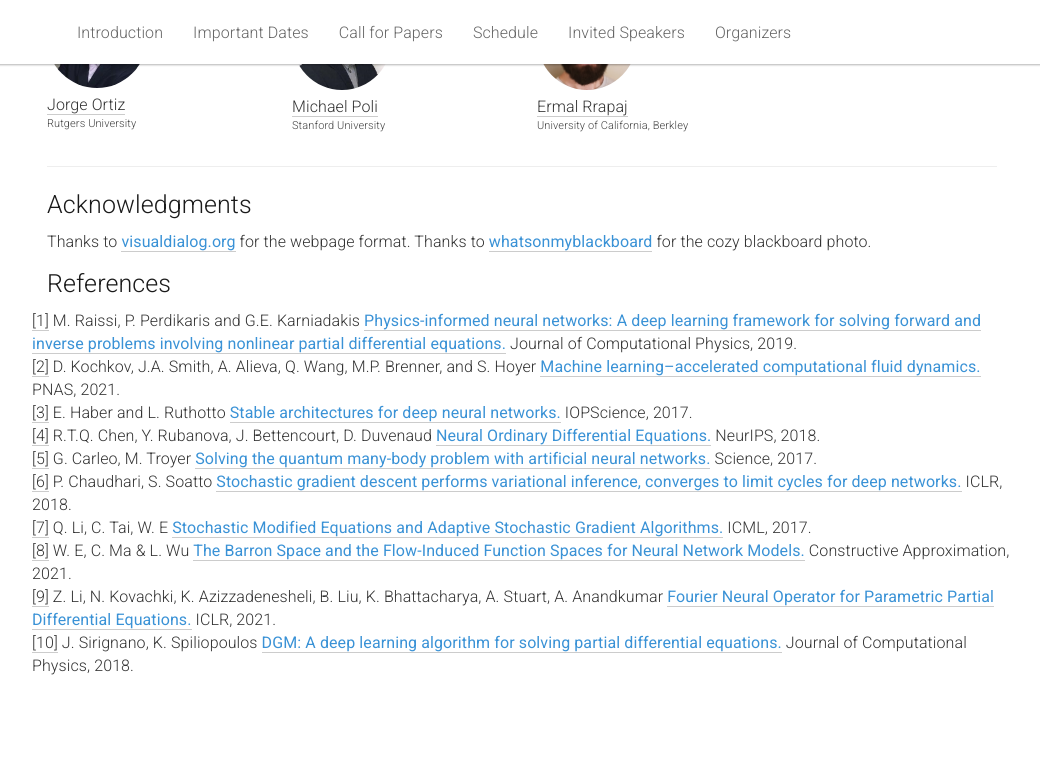
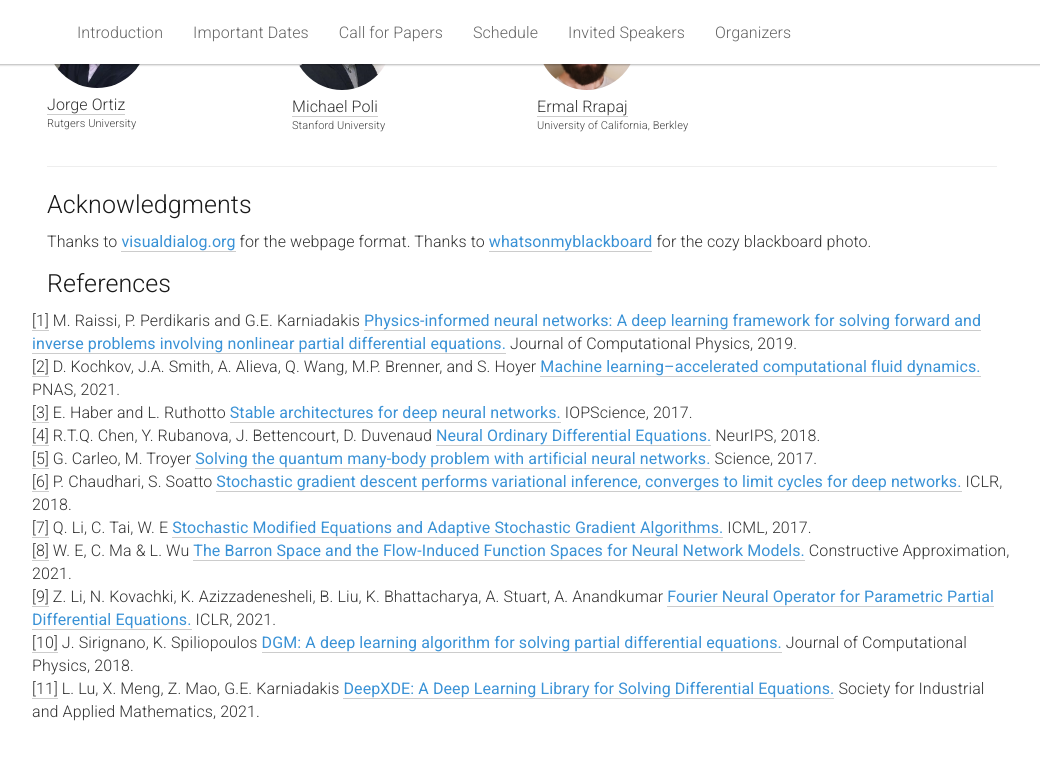
Before and after one commit to dl-de/dl-de.github.io, a Jekyll site: the page built from _pages/home.md, in a window 1280 px wide and 900 px high, scrolled down 3634 px. Shown: the top 760 px of the window, without its empty margins (118-1158 px from the left). Built offline with Jekyll 4.4.1, drawn with Linux system fonts in a browser that asks for light colours.

Commit message:
minor changes

```diff
--- a/_pages/home.md
+++ b/_pages/home.md
@@ -117,7 +117,7 @@ The scope of the workshop spans topics at the intersection of DL and DEs, includ
       <ul>
         <li>Solving high dimensional DEs (e.g., many-body physics, multi-agent models, …) <a href="#note1" id="note3ref">[5, 10]</a></li>
         <li>Solving highly parameterized DEs <a href="#note1" id="note6ref">[9]</a> </li>
-        <li>Solving inverse problems</li>
+        <li>Solving inverse problems <a href="#note1" id="note8ref">[11]</a> </li>
         <li>Solving DEs with irregular solutions (exhibiting e.g., singularities, shocks, …)</li>
       </ul>
       </li>
@@ -461,6 +461,10 @@ The scope of the workshop spans topics at the intersection of DL and DEs, includ
     DGM: A deep learning algorithm for solving partial differential equations.</a></span>
     Journal of Computational Physics, 2018.
 
+    <br><a id="note1" href="#note8ref">[11]</a> L. Lu, X. Meng, Z. Mao, G.E. Karniadakis
+    <span style="color:#3a92d6;font-weight:400;"> <a href="https://epubs.siam.org/doi/pdf/10.1137/19M1274067">
+    DeepXDE: A Deep Learning Library for Solving Differential Equations.</a></span>
+    Society for Industrial and Applied Mathematics, 2021.
 
 </div>
 
```
